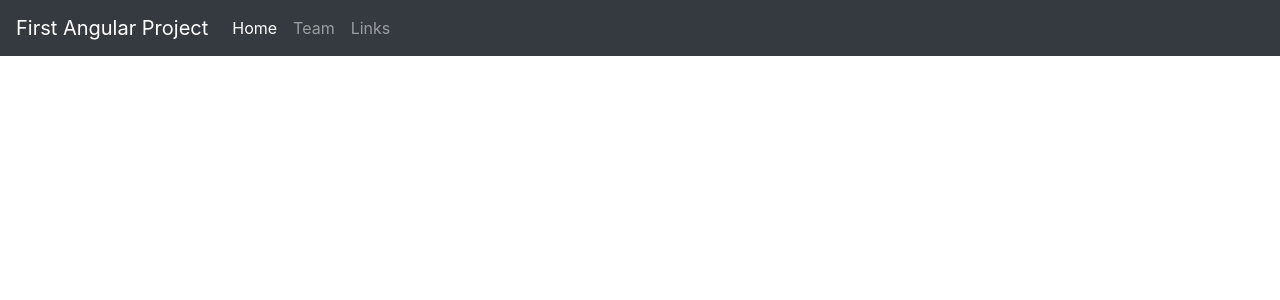
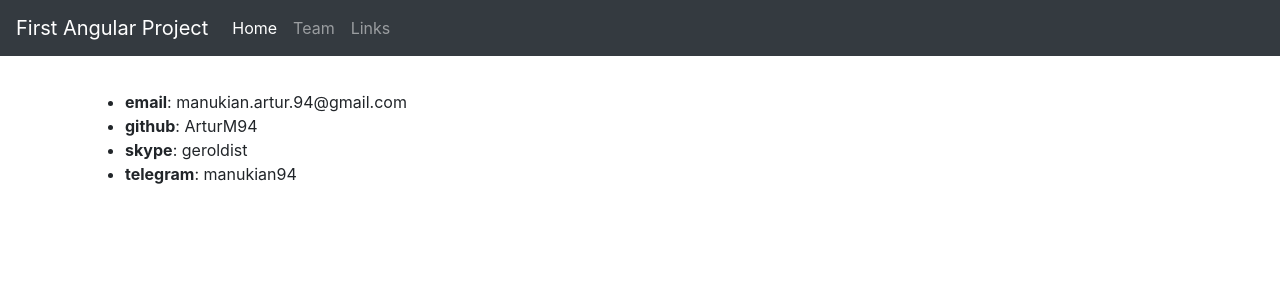
Before and after one commit to ArturM94/angular-test-project, an Angular app: page /contacts in a window 1280 px wide. Shown: the top 300 px of the page. Built offline with nearby package versions, Linux system fonts and the light colour scheme.

Commit message:
Add contacts page with contact list in html template of ContactsComponent

```diff
--- a/src/app/components/contacts/contacts.component.html
+++ b/src/app/components/contacts/contacts.component.html
@@ -1,3 +1,8 @@
-<p>
-  contacts works!
-</p>
+<div class="container">
+  <br>
+  <h3>{{title}}</h3>
+  <br>
+  <ul>
+    <li *ngFor="let contact of contacts | keyvalue"><strong>{{contact.key}}</strong>: {{contact.value}}</li>
+  </ul>
+</div>
```
